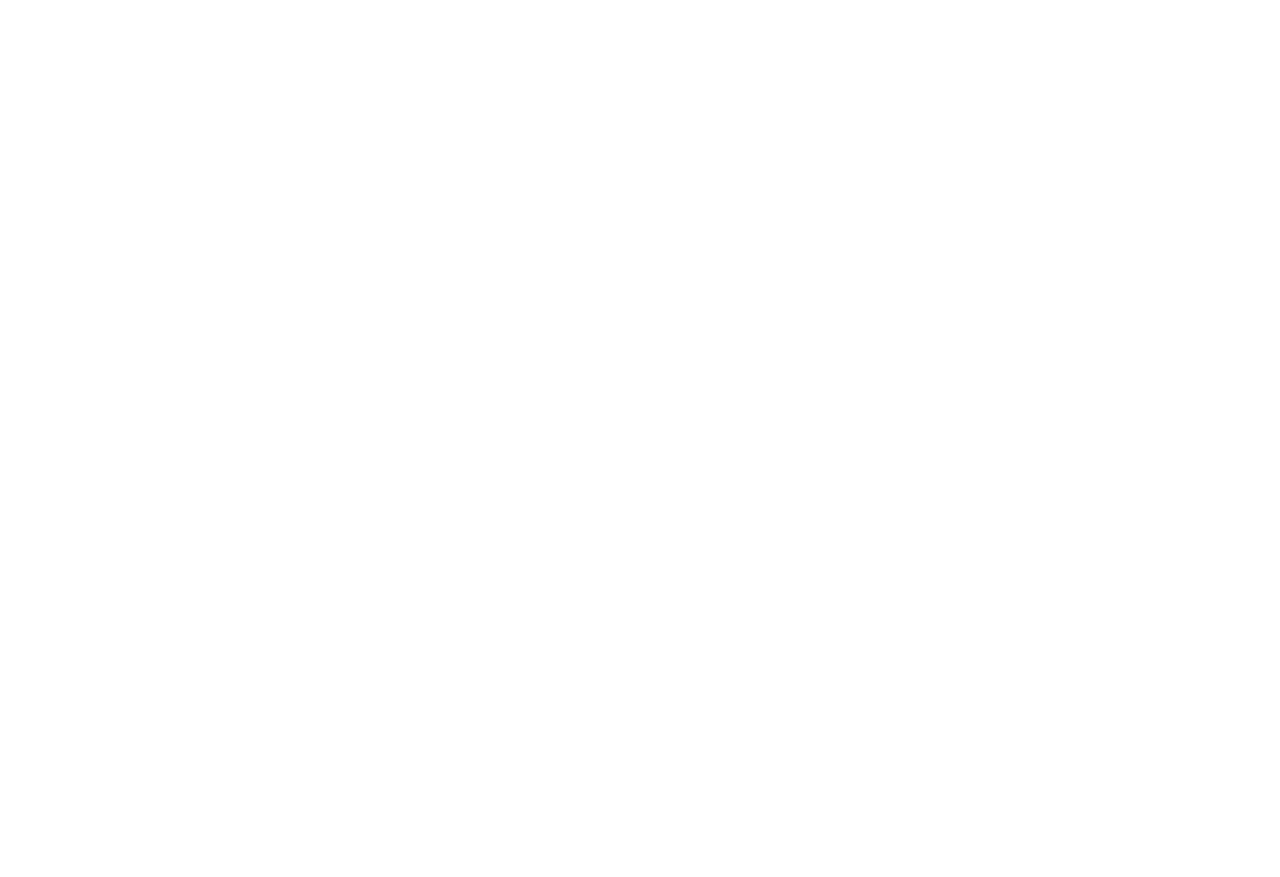
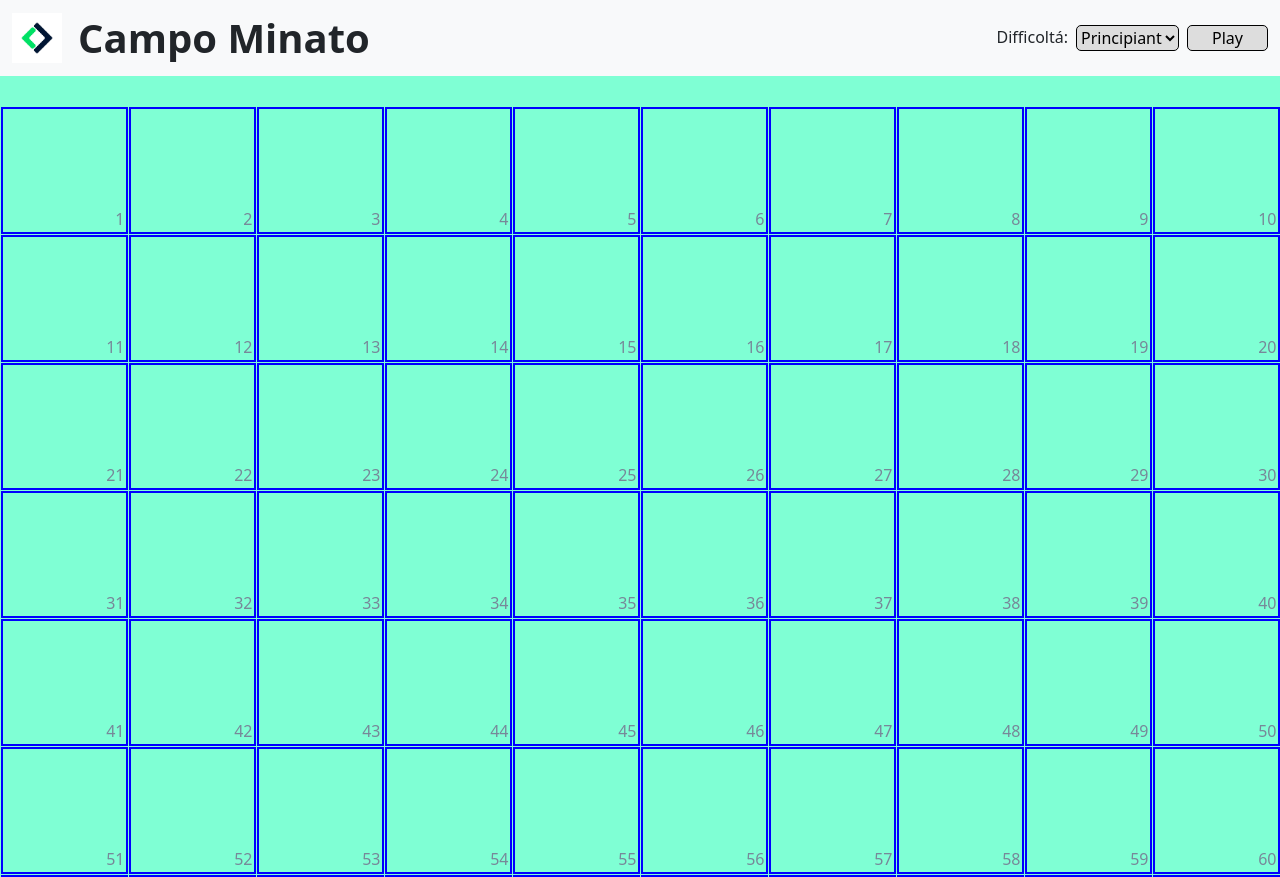
Before and after one commit to Cigno05/js-campominato-grid, a plain HTML site: page index.html in a window 1280 px wide. Shown: the top 877 px of the page. Before the commit the page ends 800 px from the top, so only its background shows below. Drawn offline with nearby package versions, Linux system fonts and the light colour scheme.

Commit message:
finish without bonus

```diff
--- a/css/app.css
+++ b/css/app.css
@@ -0,0 +1,68 @@
+* {
+    margin: 0;
+    padding: 0;
+    box-sizing: border-box;
+}
+
+body {
+    background-color: aquamarine;
+}
+
+/* HEADER */
+
+header {
+    background-color: white;
+}
+
+.logo img {
+    height: 50px;
+}
+
+.logo h1 {
+    font-weight: 700;
+    display: flex;
+    align-self: center;
+}
+
+.play {
+    background-color: rgb(221, 221, 221);
+    color: black;
+    border: 1px solid black;
+    padding: 0 24px;
+    border-radius: 5px;
+}
+
+#difficult-select {
+    background-color: rgb(221, 221, 221);
+    color: black;
+    border: 1px solid black;
+    border-radius: 5px;
+}
+
+/* MAIN */
+
+.container {
+    margin-top: 50px;
+}
+
+.grid-cells {
+    margin-top: 30px;
+    display: grid;
+    grid-template-columns: repeat(10, 1fr);
+}
+
+.cell {
+    aspect-ratio: 1/1;
+    border: 2px solid blue;
+    color: lightslategray;
+    display: flex;
+    justify-content: flex-end;
+    align-items: flex-end;
+    padding: 1px;
+    margin: 0.5px;
+}
+
+.bg-dark {
+    background-color: black;
+    color: aquamarine;
+}
--- a/index.html
+++ b/index.html
@@ -5,6 +5,9 @@
     <meta charset="utf-8">
     <meta name="viewport" content="width=device-width, initial-scale=1">
 
+    <link href="https://cdn.jsdelivr.net/npm/bootstrap@5.3.3/dist/css/bootstrap.min.css" rel="stylesheet" integrity="sha384-QWTKZyjpPEjISv5WaRU9OFeRpok6YctnYmDr5pNlyT2bRjXh0JMhjY6hW+ALEwIH" crossorigin="anonymous">
+
+    <script src="https://kit.fontawesome.com/43ebce74f3.js" crossorigin="anonymous"></script>
 
     <link rel="stylesheet" href="./css/app.css">
     <title>Campominato-Grid</title>
@@ -13,6 +16,41 @@
 
   <body>
 
+    <header>
+
+      <nav class="navbar bg-body-tertiary">
+        <div class="container-fluid">
+          <div class="logo d-flex">
+            <a class="navbar-brand " href="#">
+              <img src="./img/mobile-logo.png" alt="Boolean">
+            </a>
+            <h1 class="mb-0 ">Campo Minato</h1>
+          </div>
+
+          <div class="select-refresh d-flex gap-2">
+            <label for="difficult-select" class="form-label mb-0">Difficoltá:</label>
+            <select id="difficult-select" aria-label="Default select example">
+              <option id="level 1" value="1">Principiant</option>
+              <option id="level 2" value="2">Advance</option>
+              <option id="level 3" value="3">Expert</option>
+            </select>
+            <button class="play">
+              Play
+            </button>
+          </div>
+        </div>
+      </nav>
+
+
+    </header>
+    <main>
+      <div class="container-xs">
+        <div class="grid-cells">
+
+        </div>
+      </div>
+    </main>
+
 
 
 
--- a/js/app.js
+++ b/js/app.js
@@ -1 +1,65 @@
 console.log('JS funziona');
+
+//richiamo l'elemento in cui andrá il div .cell
+const gridElement = document.querySelector('.grid-cells');
+// console.log(gridElement);
+
+
+//stabilisco quante celle sono presenti in una riga
+let size = 10;
+
+const difficultLevel1 = document.getElementById('level 1')
+// console.log(difficultLevel1);
+const difficultLevel2 = document.getElementById('level 2')
+// console.log(difficultLevel2);
+const difficultLevel3 = document.getElementById('level 3')
+// console.log(difficultLevel3);
+
+difficultLevel1.addEventListener('click', function(){
+
+    size = 10
+    console.log(size)
+})
+
+
+difficultLevel2.addEventListener('click', function(){
+
+    size = 9
+    console.log(size)
+})
+
+difficultLevel3.addEventListener('click', function(){
+
+    size = 7
+})
+
+// stabilisco il numero di celle presenti nella griglia
+const numberOfCells = size * size;
+
+//uso un ciclo for per richiamare i singolei elementi
+for (let index = 0; index < numberOfCells; index++) {
+    const number = index + 1;
+    // console.log(number);
+
+    // creo l'elemento che andró a mettere dentro gridElement
+    const cellElement = document.createElement('div');
+    // aggiungo la classe al div
+    cellElement.className = 'cell';
+    //aggiungo il numero a ogni cell
+    cellElement.innerHTML = number;
+
+    //aggiungo l'elemento creato al gridElement
+    gridElement.append(cellElement);
+
+
+
+    //assegno una classe cambia colore all'elemento al momento del click
+    cellElement.addEventListener('click', function() {
+        // console.log('click', number)
+
+        //aggiungo/tolgo la classe all'elemento cliccato
+        cellElement.classList.toggle('bg-dark');
+        // console.log(cellElement)
+    }
+    )
+}
```
Also changed, not shown: img/mobile-logo.png (added).
